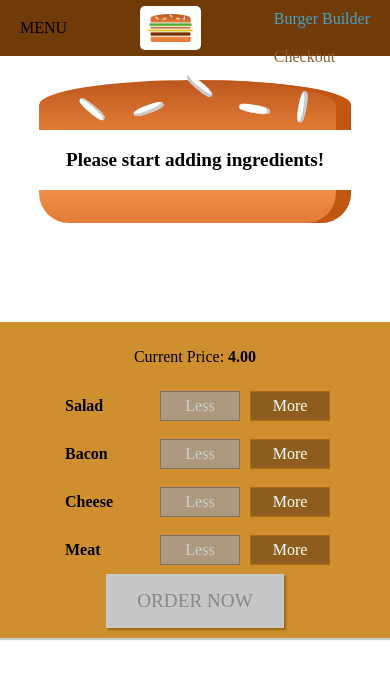
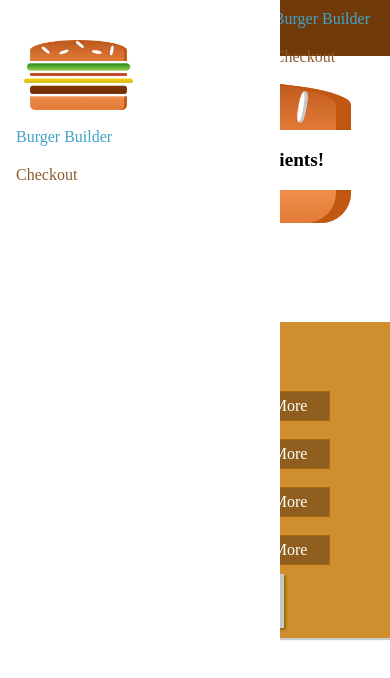
Before and after one commit to BartlomiejWrz/burger-app, a React app: page / in a window 390 px wide. Shown: the top 678 px of the page. Built offline with nearby package versions, Linux system fonts and the light colour scheme.

Commit message:
mobile rwd

```diff
--- a/src/components/Lejaut/Lejaut.js
+++ b/src/components/Lejaut/Lejaut.js
@@ -2,10 +2,12 @@
 
 import styles from './Lejaut.module.css';
 import Toolbar from "../Navigation/Toolbar/Toolbar";
+import SideDrawer from '../Navigation/SideDrawer/SideDrawer';
 
 const layout = (props) => (
 	<div>
 		<Toolbar />
+		<SideDrawer />
 		<main className={styles.Content}>
 			{props.children}
 		</main>
--- a/src/components/Logo/Logo.js
+++ b/src/components/Logo/Logo.js
@@ -3,8 +3,8 @@
 import burgerLogo from "../../assets/images/burger-logo.png";
 import classes from "./Logo.module.css";
 
-const logo = () => (
-	<div className={classes.Logo}>
+const logo = (props) => (
+	<div className={classes.Logo} style={{ height: props.height }}>
 		<img src={burgerLogo} alt="MyBurger" />
 	</div>
 );
--- a/src/components/Logo/Logo.module.css
+++ b/src/components/Logo/Logo.module.css
@@ -1,7 +1,7 @@
 .Logo{
 	background-color: white;
 	padding:8px;
-	height:80%;
+	height:100%;
 	box-sizing: border-box;
 	border-radius: 5px;
 
--- /dev/null
+++ b/src/components/Navigation/SideDrawer/SideDrawer.js
@@ -0,0 +1,18 @@
+import React from 'react';
+
+import Logo from '../../Logo/Logo';
+import NavigationItems from '../NavigationItems/NavigationItems';
+import classes from './SideDrawer.module.css';
+
+const sideDrawer = (props) => {
+	return (
+		<div className={classes.SideDrawer}>
+			<Logo height='11%' />
+			<nav>
+				<NavigationItems />
+			</nav>
+		</div>
+	)
+}
+
+export default sideDrawer;
--- /dev/null
+++ b/src/components/Navigation/SideDrawer/SideDrawer.module.css
@@ -0,0 +1,27 @@
+.SideDrawer{
+	position:fixed;
+	width:280px;
+	max-width: 70;
+	height: 100%;
+	left:0;
+	top:0;
+	z-index: 200;
+	background-color: white;
+	padding: 32px 16px;
+	box-sizing: border-box;
+	transition: transform 0.3s easy-out;
+}
+
+@media (min-width:500px) {
+	.SideDrawer{
+		display: none;
+	}
+}
+
+.Open {
+	transform: translateX(0);
+}
+
+.Close{
+	transform: translateX(-100%);
+}
--- a/src/components/Navigation/Toolbar/Toolbar.js
+++ b/src/components/Navigation/Toolbar/Toolbar.js
@@ -7,7 +7,7 @@
 const toolbar = (props) => (
 	<header className={classes.Toolbar}>
 		<div>MENU</div>
-		<Logo />
+		<Logo height='80%' />
 		<nav>
 			<NavigationItems />
 		</nav>
```
